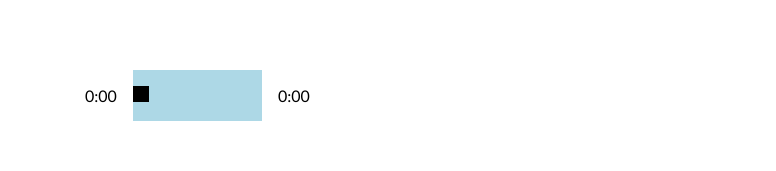
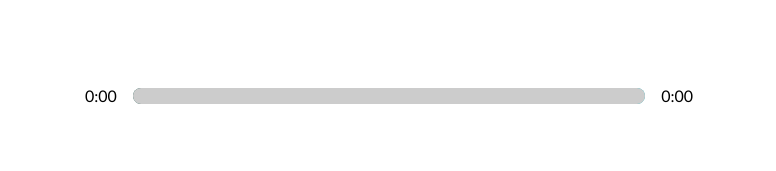
Before and after one commit to MiltonChung/MusiCloud, a React (Create React App) app: page / in a window 1280 px wide. Shown: the part 490-661 px from the top of the page, without its empty margins (251-1027 px from the left). Built offline with nearby package versions, Linux system fonts and the light colour scheme.

Commit message:
customizing input(Ed)

```diff
--- a/src/App.js
+++ b/src/App.js
@@ -9,24 +9,33 @@
 import data from "./data";
 
 function App() {
+	// States
 	const [songs, setSongs] = useState(data());
 	const [currentSong, setCurrentSong] = useState(songs[0]);
 	const [isPlaying, setIsPlaying] = useState(false);
 	const [songInfo, setSongInfo] = useState({
 		currentTime: 0,
 		duration: 0,
+		animationPercentage: 0,
 	});
 	const [libraryStatus, setLibraryStatus] = useState(false);
 
+	// Refs
 	const audioRef = useRef(null);
 
+	// Functions/Events
 	const timeUpdateHandler = e => {
 		const current = e.target.currentTime;
 		const duration = e.target.duration;
+		// Calculate Percentage
+		const roundedCurrent = Math.round(current);
+		const roundedDuration = Math.round(duration);
+		const animationPercentage = Math.round((roundedCurrent / roundedDuration) * 100);
 		setSongInfo({
 			...songInfo,
 			currentTime: current,
 			duration: duration,
+			animationPercentage: animationPercentage,
 		});
 	};
 
--- a/src/components/Player.js
+++ b/src/components/Player.js
@@ -64,12 +64,21 @@
 			setCurrentSong(songs[(currentIndex - 1) % songs.length]);
 		}
 	};
+	// const animationPercentage = (songInfo.currentTime / songInfo.duration) * 100;
+	// Add the styles
+	const trackAnim = {
+		transform: `translateX(${songInfo.animationPercentage}%)`,
+	};
 
 	return (
 		<div className="player">
 			<div className="time-control">
 				<p>{getTime(songInfo.currentTime)}</p>
-				<div className="track">
+				<div
+					style={{
+						background: `linear-gradient(to right, ${currentSong.color[0]}, ${currentSong.color[1]})`,
+					}}
+					className="track">
 					<input
 						min={0}
 						max={songInfo.duration || 0.0}
@@ -77,7 +86,7 @@
 						onChange={dragHandler}
 						type="range"
 					/>
-					<div className="animate-track"></div>
+					<div style={trackAnim} className="animate-track"></div>
 				</div>
 				<p>{songInfo.duration ? getTime(songInfo.duration) : "0:00"}</p>
 			</div>
--- a/src/styles/_player.scss
+++ b/src/styles/_player.scss
@@ -9,13 +9,14 @@
 .time-control {
 	width: 50%;
 	display: flex;
+	align-items: center;
 	input {
 		width: 100%;
-		padding: 1rem 0;
 		-webkit-appearance: none;
 		background: transparent;
 		cursor: pointer;
 	}
+
 	p {
 		padding: 1rem;
 	}
@@ -39,9 +40,24 @@
 	-webkit-appearance: none;
 	height: 16px;
 	width: 16px;
-	background: black;
 }
 
 .track {
 	background: lightblue;
+	width: 100%;
+	height: 1rem;
+	position: relative;
+	border-radius: 1rem;
+	overflow: hidden;
 }
+
+.animate-track {
+	background: rgb(204, 204, 204);
+	width: 100%;
+	height: 100%;
+	position: absolute;
+	top: 0;
+	left: 0;
+	transform: translateX(0%);
+	pointer-events: none;
+}
```
Also changed, not shown: 1 other file (tests, documents, lock files or other folders).
